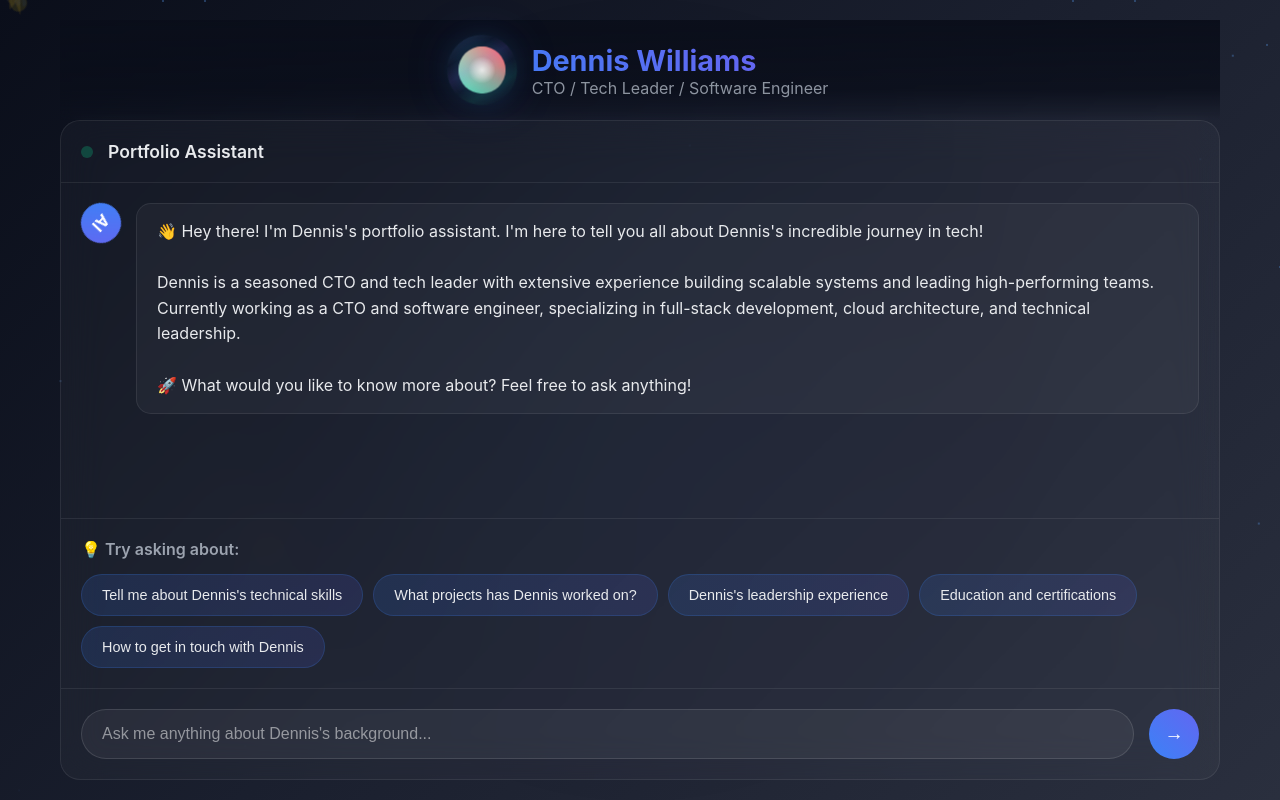
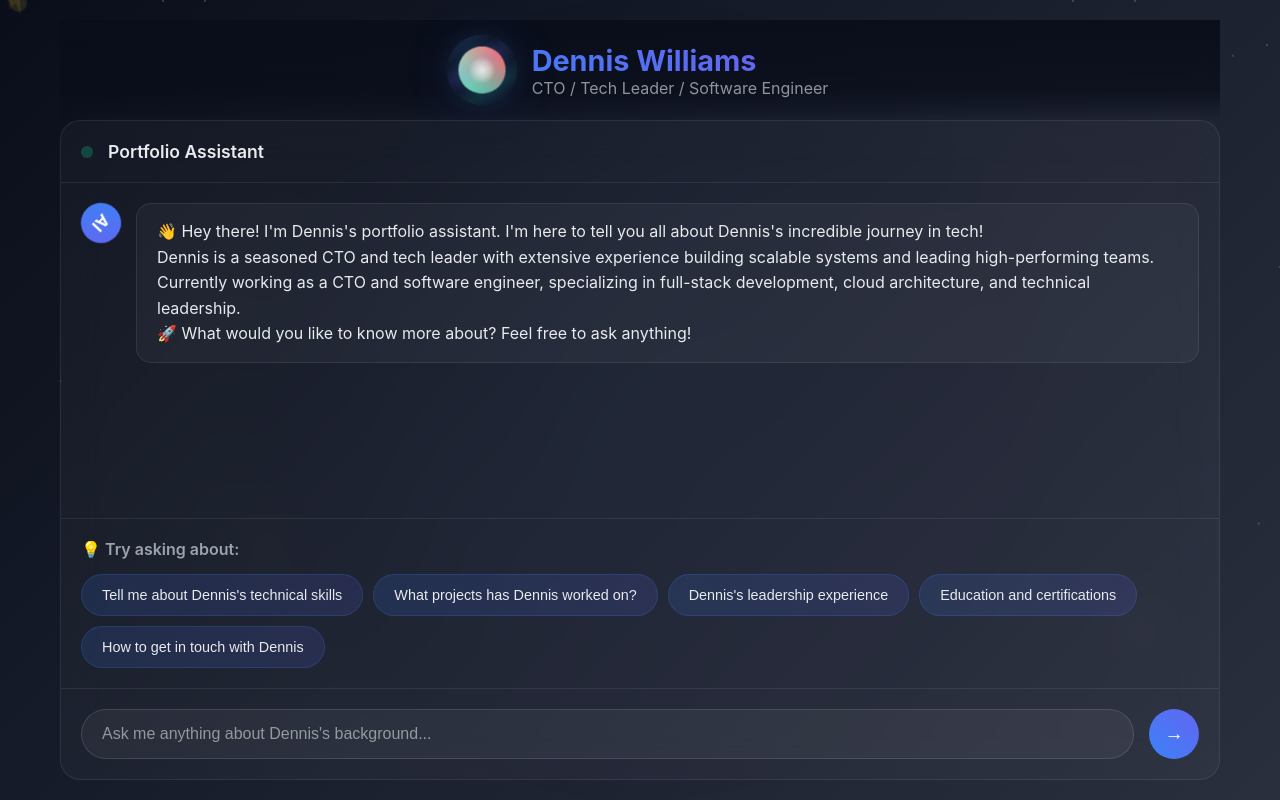
Before and after one commit to denwilliams/portfolio, a React (Vite) app: page / in a window 1280 px wide. Built offline with nearby package versions, Linux system fonts and the light colour scheme.

Commit message:
markdown support

```diff
--- a/package.json
+++ b/package.json
@@ -16,6 +16,7 @@
     "@vitejs/plugin-react": "^4.6.0",
     "react": "^19.1.0",
     "react-dom": "^19.1.0",
+    "react-markdown": "^10.1.0",
     "vite": "^7.0.2"
   }
 }
--- a/src/components/ChatInterface.jsx
+++ b/src/components/ChatInterface.jsx
@@ -1,4 +1,5 @@
 import { useState, useEffect, useRef } from 'react'
+import ReactMarkdown from 'react-markdown'
 
 // Generate short unique ID (8 characters)
 const generateShortId = () => {
@@ -186,12 +187,7 @@ Dennis is a seasoned CTO and tech leader with extensive experience building scal
                   <span>.</span><span>.</span><span>.</span>
                 </span>
               ) : (
-                message.content.split('\n').map((line, index) => (
-                  <span key={index}>
-                    {line}
-                    {index < message.content.split('\n').length - 1 && <br />}
-                  </span>
-                ))
+                <ReactMarkdown>{message.content}</ReactMarkdown>
               )}
             </div>
           </div>
```
Also changed, not shown: 1 other file (tests, documents, lock files or other folders).
